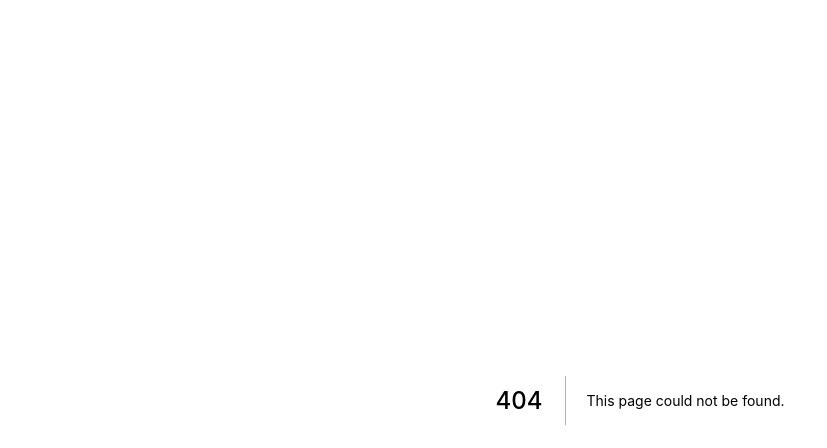
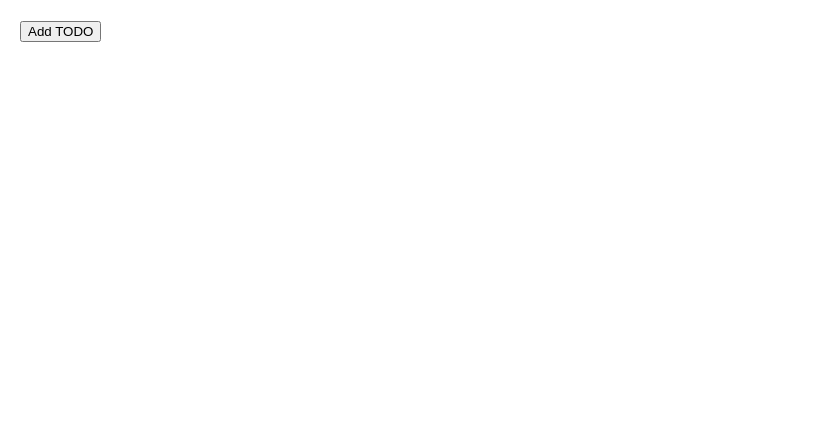
Before and after one commit to KentaHara/training-next-js, a Next.js app in the folder todo-list-next-js/: page /example/todo-list in a window 1280 px wide. Before the commit this address had no page. Shown: the top 448 px of the page, without its empty margins (0-827 px from the left). Built offline with nearby package versions, Linux system fonts and the light colour scheme.

Commit message:
feat: add todo list example

```diff
--- /dev/null
+++ b/todo-list-next-js/components/organisms/Todo.tsx
@@ -0,0 +1,22 @@
+import { ChangeEvent } from 'react'
+import PropTypes from 'prop-types'
+
+type Prop = {
+  index: number
+  title: string
+  isDone: boolean
+  onChangeTitle: (event: ChangeEvent<HTMLInputElement>) => void
+  onChangeIsDone: (event: ChangeEvent<HTMLInputElement>) => void
+  onDelete: () => void
+}
+const Todo = (prop: Prop) => {
+  return (
+    <div style={{ border: '1px solid #000', margin: '4px' }}>
+      {prop.index}
+      <input type="checkbox" checked={prop.isDone} onChange={prop.onChangeIsDone} />
+      <input type="text" placeholder="Todo Name" value={prop.title} onChange={prop.onChangeTitle} />
+      <button onClick={prop.onDelete}>Delete</button>
+    </div>
+  )
+}
+export default Todo
--- /dev/null
+++ b/todo-list-next-js/modules/uses/useTodo.ts
@@ -0,0 +1,78 @@
+import { ChangeEvent, useReducer } from 'react'
+
+export const UseTodoListActionType = {
+  ADD: 'add',
+  CHANGE_TEXT: 'change_text',
+  CHANGE_IS_DONE: 'change_is_done',
+  DELETE: 'delete',
+} as const
+export type UseTodoListActionType = typeof UseTodoListActionType[keyof typeof UseTodoListActionType]
+
+export interface UseTodoListAction {
+  type: UseTodoListActionType
+  index?: number
+  event?: ChangeEvent<HTMLInputElement>
+}
+
+export interface Todo {
+  isDone: boolean
+  title: string
+}
+
+export const useTodoList = () => {
+  const initialList: Todo[] = []
+  const addAction = (state: Todo[]): Todo[] => {
+    return [...state, { isDone: false, title: '' }]
+  }
+  const deleteAction = (state: Todo[], index?: number) => {
+    return _splice(state, index, 1)
+  }
+  const _splice = <T>(state: T[], index: number, deleteCount: number, ...items: T[]): T[] => {
+    const nextState = state.slice()
+    nextState.splice(index, deleteCount, ...items)
+    return nextState
+  }
+
+  const _update = <T>(state: T[], index: number, value: { [key in keyof T]?: T[key] }): T[] => {
+    const prev = state[index]
+    if (prev === undefined) return state
+    return _splice(state, index, 1, { ...prev, ...value })
+  }
+
+  const updateTodo = (
+    state: Todo[],
+    index: number | undefined,
+    value: { [key in keyof Todo]?: Todo[key] },
+  ) => {
+    if (index === undefined) return state
+    const prevState = state[index]
+    if (prevState === undefined) return state
+    return _update(state, index, value)
+  }
+
+  const reducer = (state: Todo[], action: UseTodoListAction) => {
+    const index = action.index
+    switch (action.type) {
+      case UseTodoListActionType.ADD: {
+        return addAction(state)
+      }
+      case UseTodoListActionType.CHANGE_TEXT:
+        return updateTodo(state, index, {
+          title: action.event?.target.value,
+        })
+      case UseTodoListActionType.CHANGE_IS_DONE:
+        return updateTodo(state, index, {
+          isDone: action.event?.target.checked,
+        })
+      case UseTodoListActionType.DELETE:
+        return deleteAction(state, index)
+    }
+  }
+  const [list, dispatch] = useReducer(reducer, initialList)
+
+  return {
+    list,
+    dispatch,
+  }
+}
+export type UseTodoList = ReturnType<typeof useTodoList>
--- /dev/null
+++ b/todo-list-next-js/pages/example/todo-list.tsx
@@ -0,0 +1,28 @@
+import { useTodoList, UseTodoListActionType } from '../../modules/uses/useTodo'
+import Todo from '../../components/organisms/Todo'
+
+const TodoList = () => {
+  const list = useTodoList()
+  return (
+    <div style={{ padding: '20px' }}>
+      <button onClick={() => list.dispatch({ type: UseTodoListActionType.ADD })}>Add TODO</button>
+      {list.list.map((todo, index) => (
+        <Todo
+          key={index}
+          index={index}
+          title={todo.title}
+          isDone={todo.isDone}
+          onChangeTitle={(event) =>
+            list.dispatch({ type: UseTodoListActionType.CHANGE_TEXT, index, event })
+          }
+          onChangeIsDone={(event) =>
+            list.dispatch({ type: UseTodoListActionType.CHANGE_IS_DONE, index, event })
+          }
+          onDelete={() => list.dispatch({ type: UseTodoListActionType.DELETE, index })}
+        />
+      ))}
+    </div>
+  )
+}
+
+export default TodoList
```
